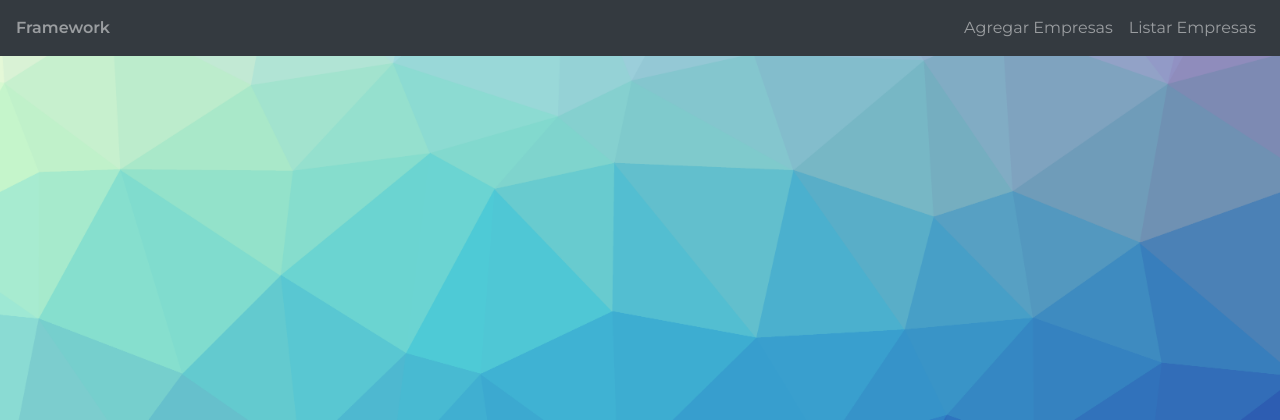
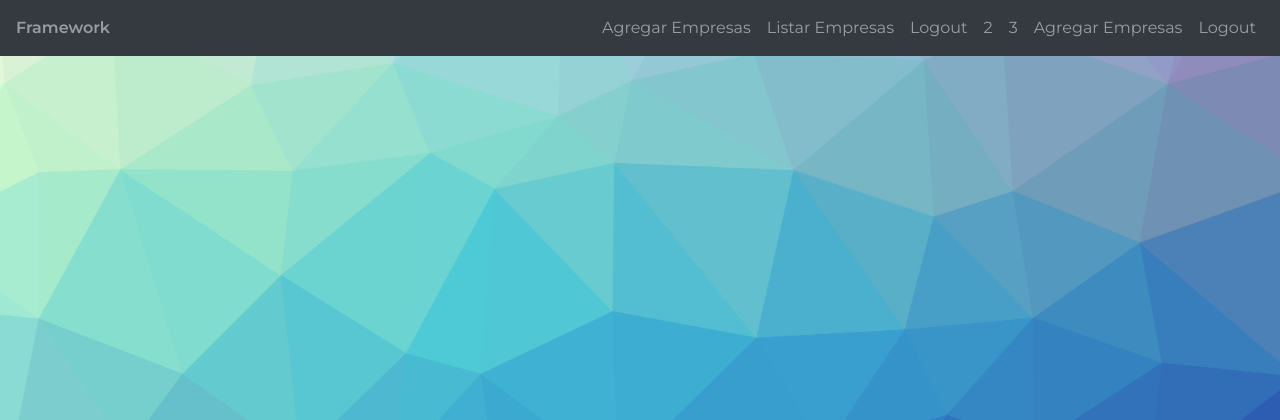
Before and after one commit to doloresbruzzone/FindYourJob, a PHP site: template Views/nav.php in a window 1280 px wide. Shown: the top 420 px of the page. Run offline with PHP 8.4, Linux system fonts and the light colour scheme; the template is opened without the code that fills it, so the values that code supplies are empty; the visitor is signed in with stand-in values (Sample User, id 1); some libraries are stand-ins or nearby versions.

Commit message:
Modificacion del nav

```diff
--- a/Views/company-management.php
+++ b/Views/company-management.php
@@ -1,5 +1,5 @@
 <?php
-    require_once('nav-admin.php');
+    require_once('nav.php');
 ?>
 <main class="py-5">
      <section id="listado" class="mb-5">
--- a/Views/nav.php
+++ b/Views/nav.php
@@ -3,6 +3,7 @@
           <strong>Framework</strong>
      </span>
      <ul class="navbar-nav ml-auto">
+
           <?php if(isset($_SESSION['admin'])) { ?>
           <li class="nav-item">
                <a class="nav-link" href="<?php echo FRONT_ROOT."Company/ShowViewsAdd";?>" >Agregar Empresas</a>
@@ -10,6 +11,29 @@
           <li class="nav-item">
                <a class="nav-link" href="<?php echo FRONT_ROOT."Company/ShowListViewStudent";?>" >Listar Empresas</a>
           </li>
+          <li class="nav-item">
+          <a class="nav-link" href="<?php echo FRONT_ROOT ?>Company/LogOut">Logout</a>
+          </li>
+          <li class="nav-item">
+          <a class="nav-link" href="<?php echo FRONT_ROOT ?>Company/LogOut">2</a>
+          </li>
+          <li class="nav-item">
+          <a class="nav-link" href="<?php echo FRONT_ROOT ?>Company/LogOut">3</a>
+          </li>
+
           <?php } ?>
+
+          <?php if(isset($_SESSION['student'])) { ?>
+          <li class="nav-item">
+               <a class="nav-link" href="<?php echo FRONT_ROOT."Company/ShowViewsAdd";?>" >Agregar Empresas</a>
+          </li>
+          <li class="nav-item">
+               <a class="nav-link" href="<?php echo FRONT_ROOT ?>Student/LogOut">Logout</a>
+          </li>
+          <?php } ?>
+
+
+
+
      </ul>
 </nav>
```
Also changed, not shown: Data/companies.json (+12 -0 lines).
